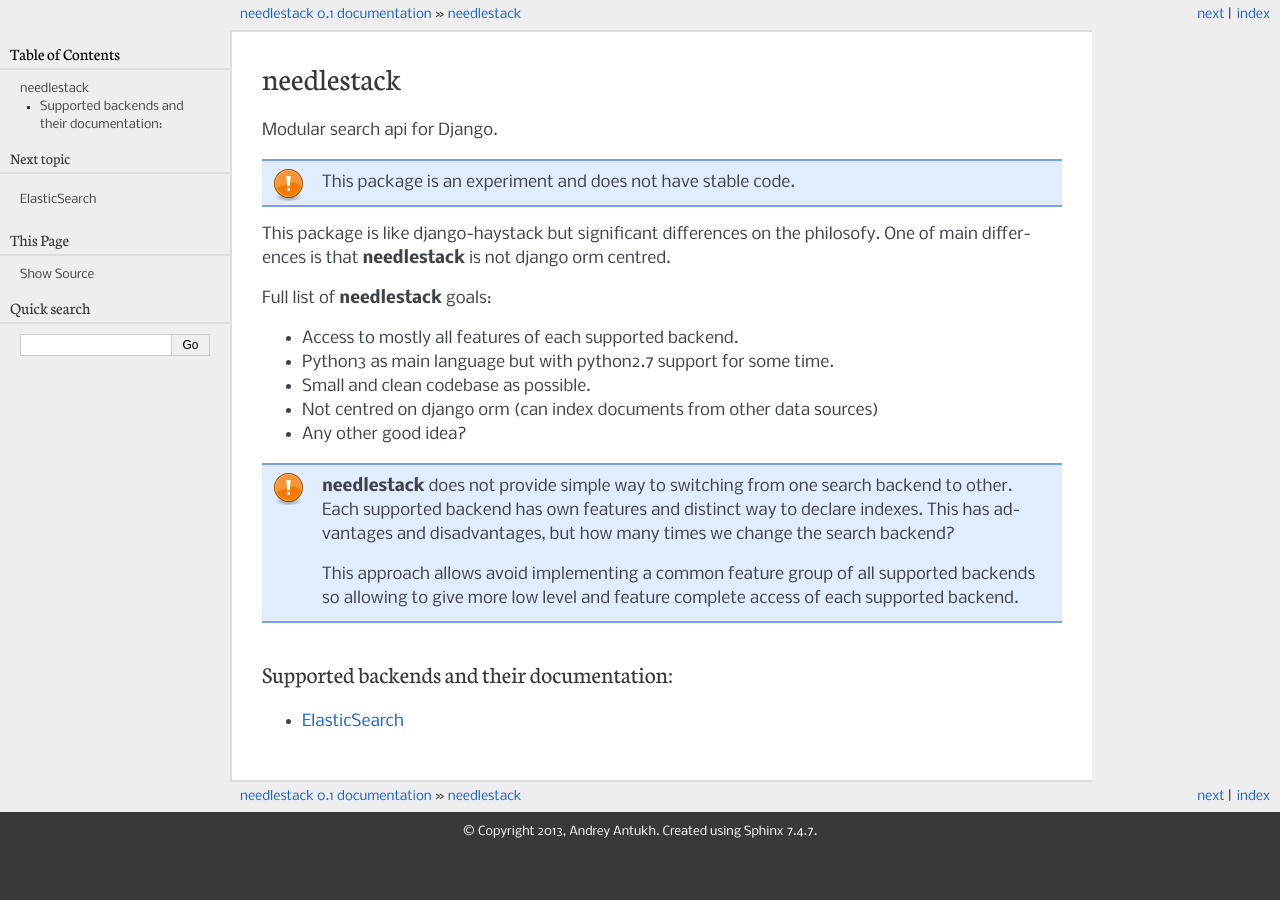
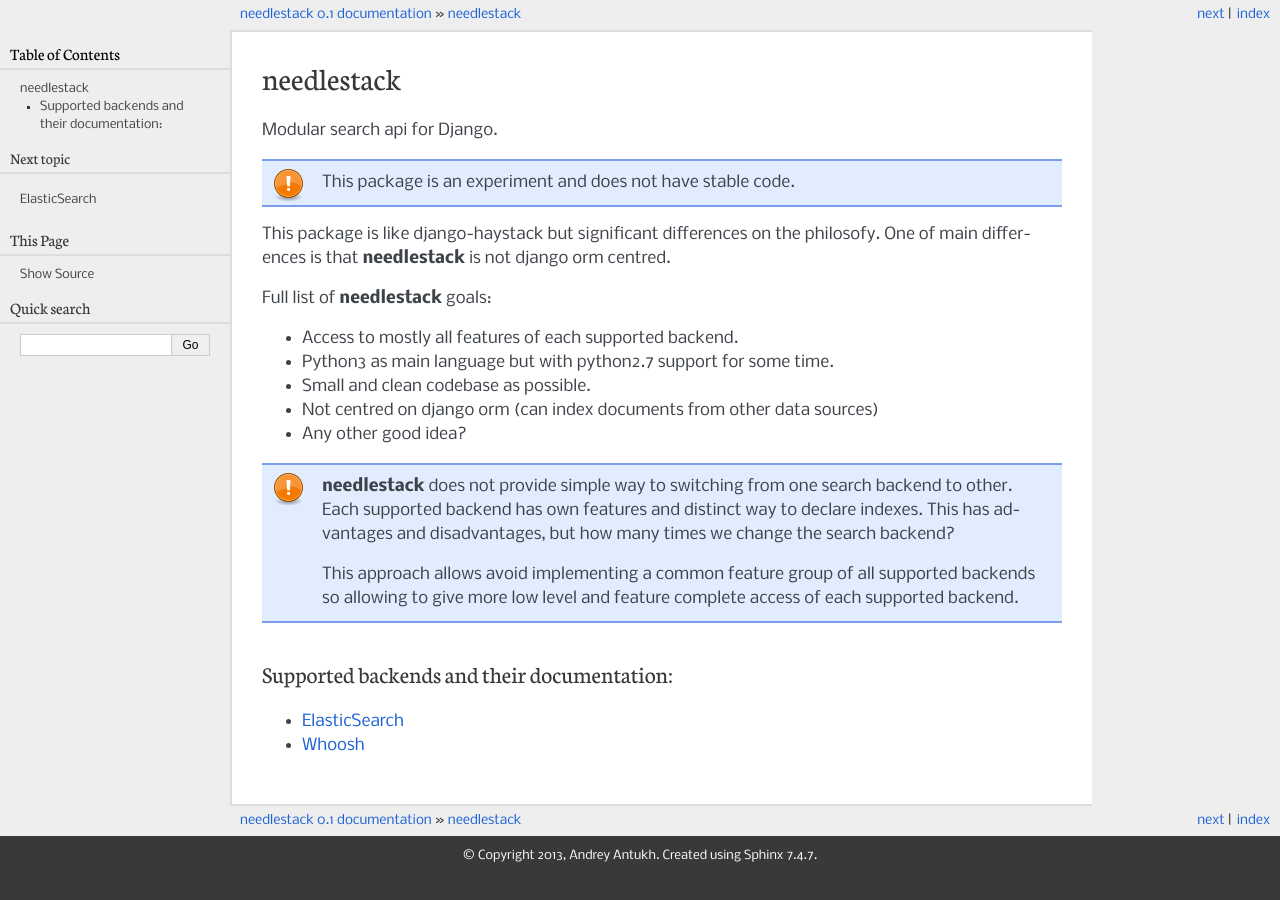
Before and after one commit to niwinz/needlestack, a Sphinx documentation site: the page built from docs/index.rst, in a window 1280 px wide. Built offline with Sphinx 7.4.7, drawn with Linux system fonts in a browser that asks for light colours.

Commit message:
Add empty whoosh documentation directory.

```diff
--- a/docs/index.rst
+++ b/docs/index.rst
@@ -37,3 +37,4 @@
     :maxdepth: 1
 
     elasticsearch/index
+    whoosh/index
--- /dev/null
+++ b/docs/whoosh/index.rst
@@ -0,0 +1,3 @@
+======
+Whoosh
+======
```
